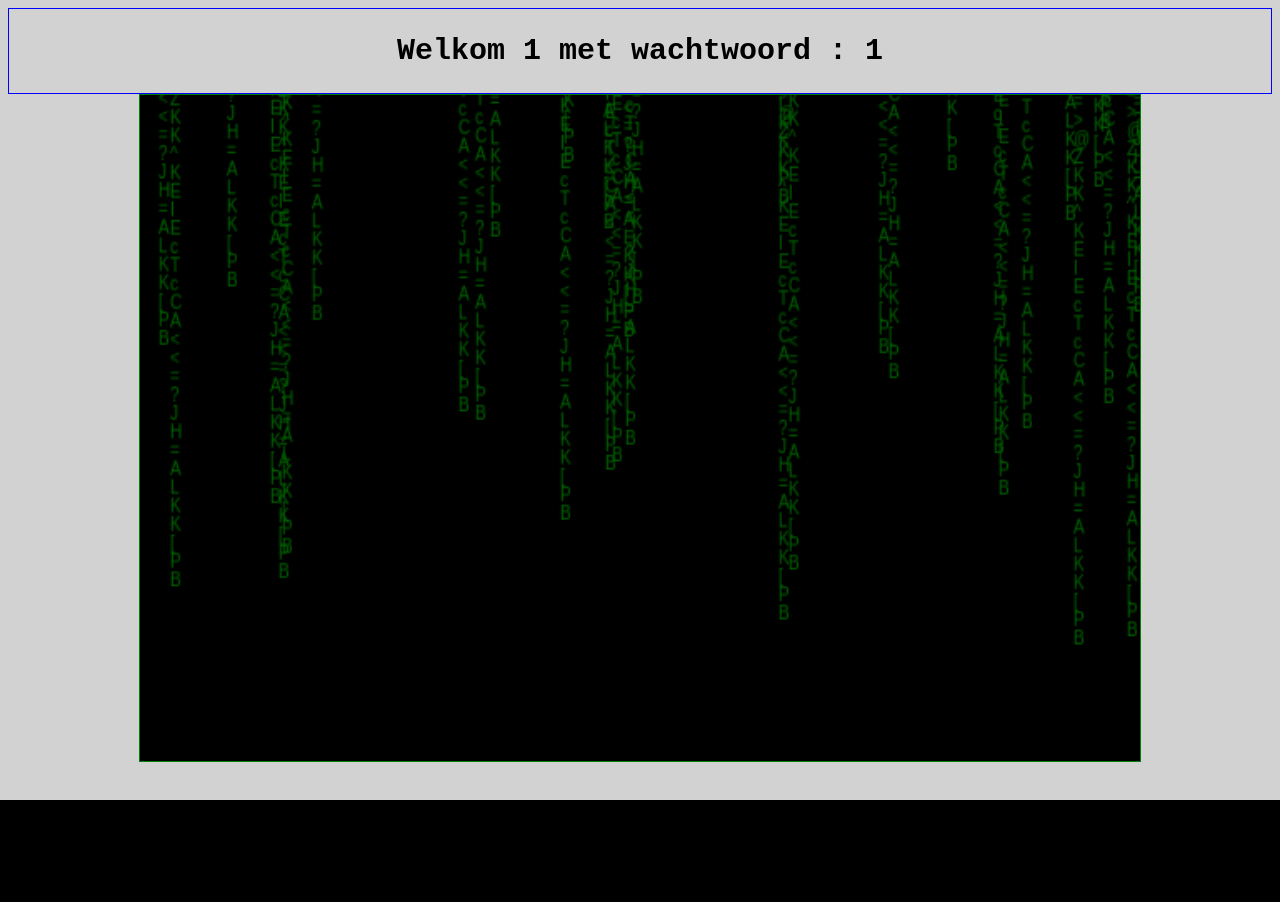
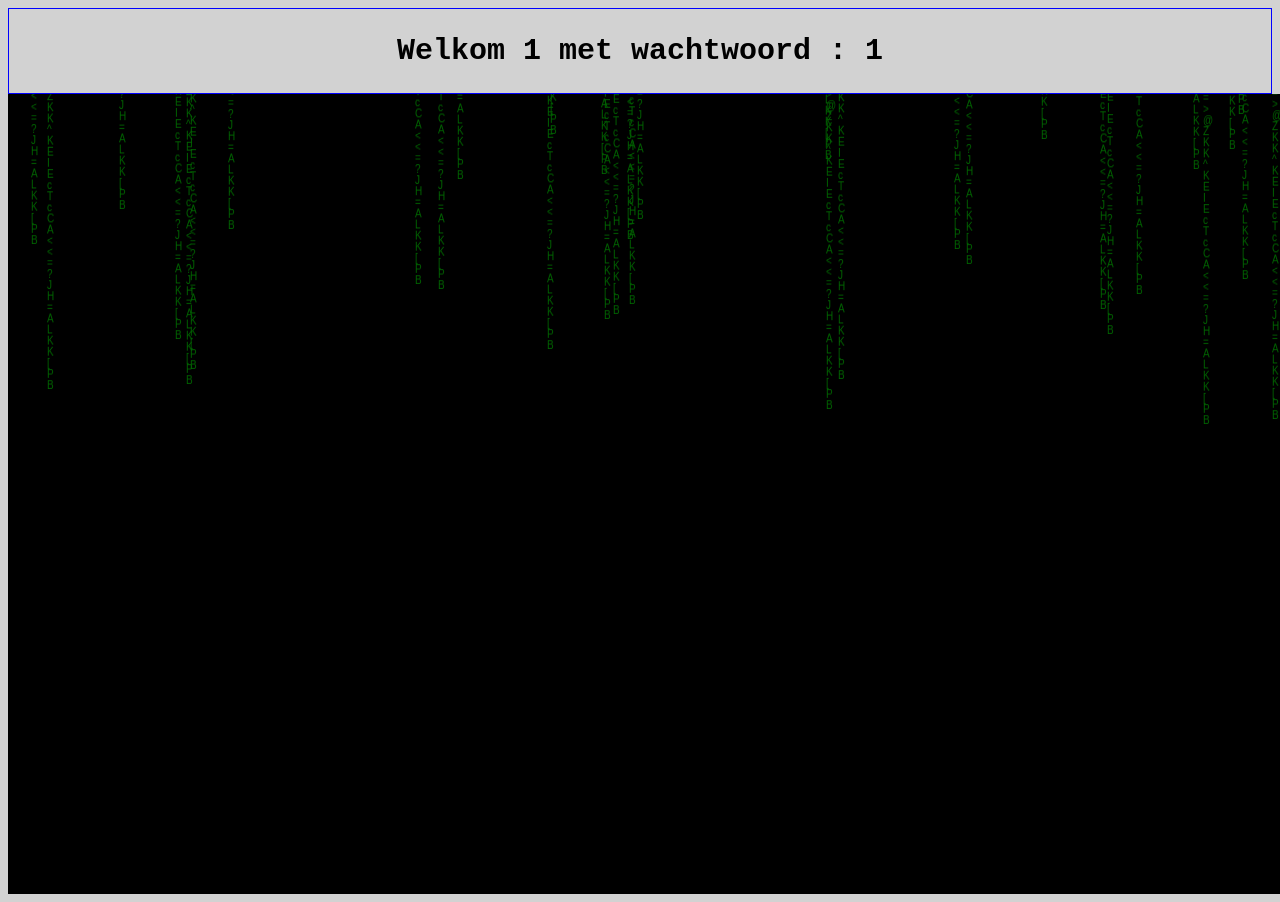
Before and after one commit to ahtec/inlog, a PHP site: page /companyPagina.php in a window 1280 px wide. Before the commit the page ends 800 px from the top, so only its background shows below. Run offline with PHP 8.4, Linux system fonts and the light colour scheme; the visitor is signed in with stand-in values (Sample User, id 1).

Commit message:
resizable  digital rain

```diff
--- a/companyPagina.php
+++ b/companyPagina.php
@@ -22,9 +22,8 @@ require_once './versleutel.php';
                 background-color:#000;
                 display:block;
                 margin:auto;
-                width: 1000px;
-                border: 1px solid green;
             }
+
             #logo {
                 text-align: center;
                 border: 10px solid black;
@@ -45,10 +44,10 @@ require_once './versleutel.php';
         </style>
 
     </head>
-    <body>
+    <body onresize="resize_canvas()">
+    <!--<body>-->
             <div id="welkom">
             <!--<img   src=https://www.caict.nl/uploads/nieuws/logo-itph-academy.jpg   width="100% ">-->
-            <!--<img   src=comp.jpg   hight="100% ">-->
 
                 <?php
                 $welkomstext = "Welkom ";
@@ -57,27 +56,54 @@ require_once './versleutel.php';
                 $welkomstext .= $_SESSION['ww'];
                 echo "<div id=txt> <h2> $welkomstext </div>";
                 ?>
+                <!--<div  id=logo width="400px;" src='pl.png'> aklsdjhfalkjqwerlok</div>-->
 <!--<img   src=pl.png height="90%" >-->
 
             </div>
 
-        <!--<canvas id=canvas >-->
+        <canvas id=canvas onclick="resize_canvas()"  >
 
 
 
-<canvas id=canvas width="600px" height="400px"></canvas>
+        <!--<canvas id=canvas width="600px" height="400px"></canvas>-->
 
 
 
-        <!--</canvas>-->
+        </canvas>
 
         <script>
+
+                function resize_canvas(){
+//                    console.log("In de resize");
+            canvas = document.getElementById("canvas");
+            if (canvas.width  < window.innerWidth)
+            {
+                canvas.width  = window.innerWidth;
+            }
+
+            if (canvas.height < window.innerHeight)
+            {
+                canvas.height = window.innerHeight;
+            }
+            console.log(canvas.height );
+
+        }
+
+
         //        speciaal hier omdat i anders te vroeg laad
             var canvas = document.getElementById("canvas");
-        //            alert(canvas);
+            console.log("Na canvas declared ");
+
+            resize_canvas();
+
+            console.log(canvas.height );
+            console.log(window.innerHeight);
+
+//                    alert(canvas);
             var ctx = canvas.getContext("2d");
             var t = text();
-            var logo = document.getElementById('txt');
+//            var logo = document.getElementById('logo');
+//            logo.value =  "$welkomstext";
             var lines = [];
             window.setInterval(draw, 100);
 
@@ -87,11 +113,17 @@ require_once './versleutel.php';
                     lines.push(new textLine());
                 }
                 ctx.clearRect(0, 0, canvas.width, canvas.height);
+
+                //voor elke regel in de lines arry teken i een img
+                //met plaatje ti.text op de x coordinaat ti.posx en dat is een methode in textline
+                //tl.animate is een methode die iedere keer een ofset y meegeeft
+
                 lines.forEach(function (tl) {
                     ctx.drawImage(tl.text, tl.posX, tl.animate(), 10, 1000);
                 });
 //                ctx.drawImage(logo, 100, 155, 400, 70);
-            }
+//                ctx.fillText($welkomstext, 10, 50);
+    }
 
 
             function textLine() {
@@ -118,11 +150,11 @@ require_once './versleutel.php';
                 document.body.appendChild(offscreenCanvas);
                 var octx = offscreenCanvas.getContext('2d');
         //            octx.textAlign =center;
-                octx.shadowColor = "lightgreen";
+//                octx.shadowColor = "lightgreen";
 //                octx.shadowOffsetX = 2;
 //                octx.shadowOffsetY = -5;
 //                octx.shadowBlur = 1;
-                octx.fillStyle = 'darkgreen';
+                octx.fillStyle =   'darkgreen';
                 octx.textAlign = "left";
                 var step = 10;
                 for (i = 0; i < 200; i++) {
```
